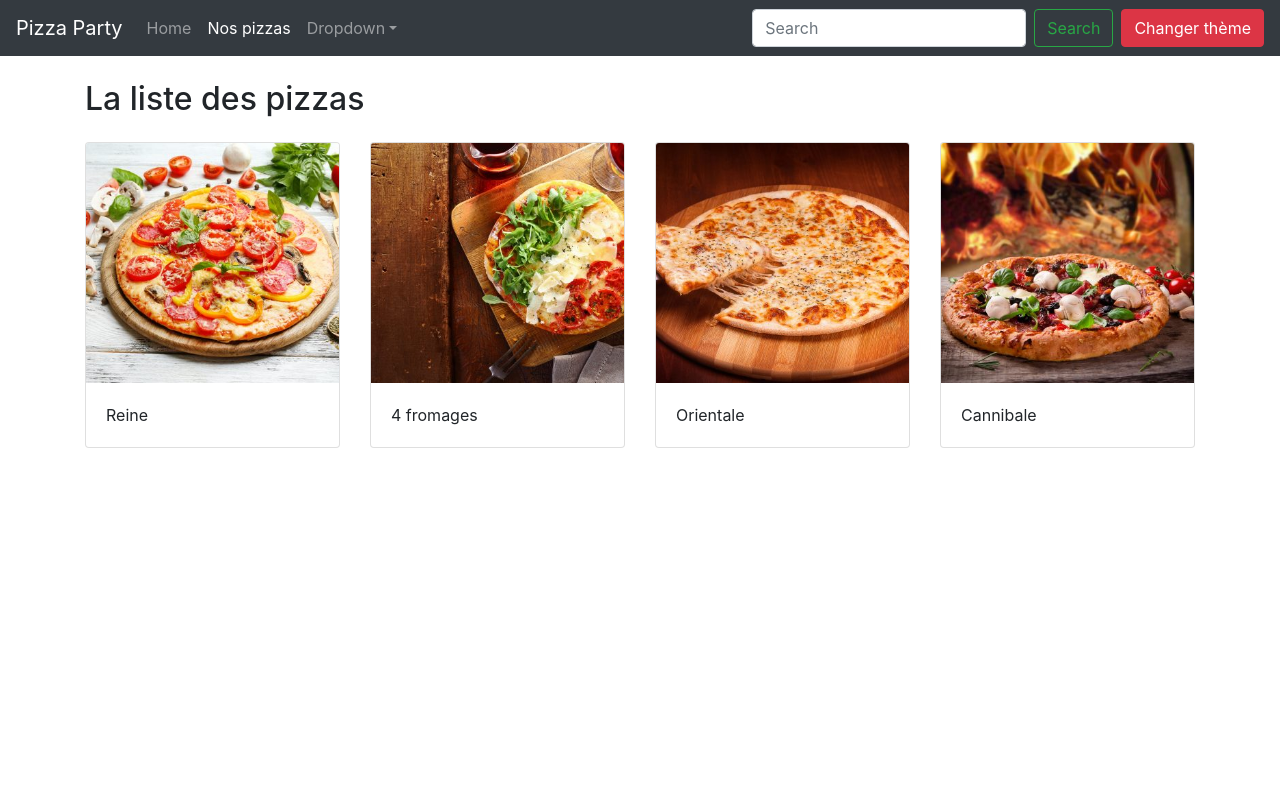
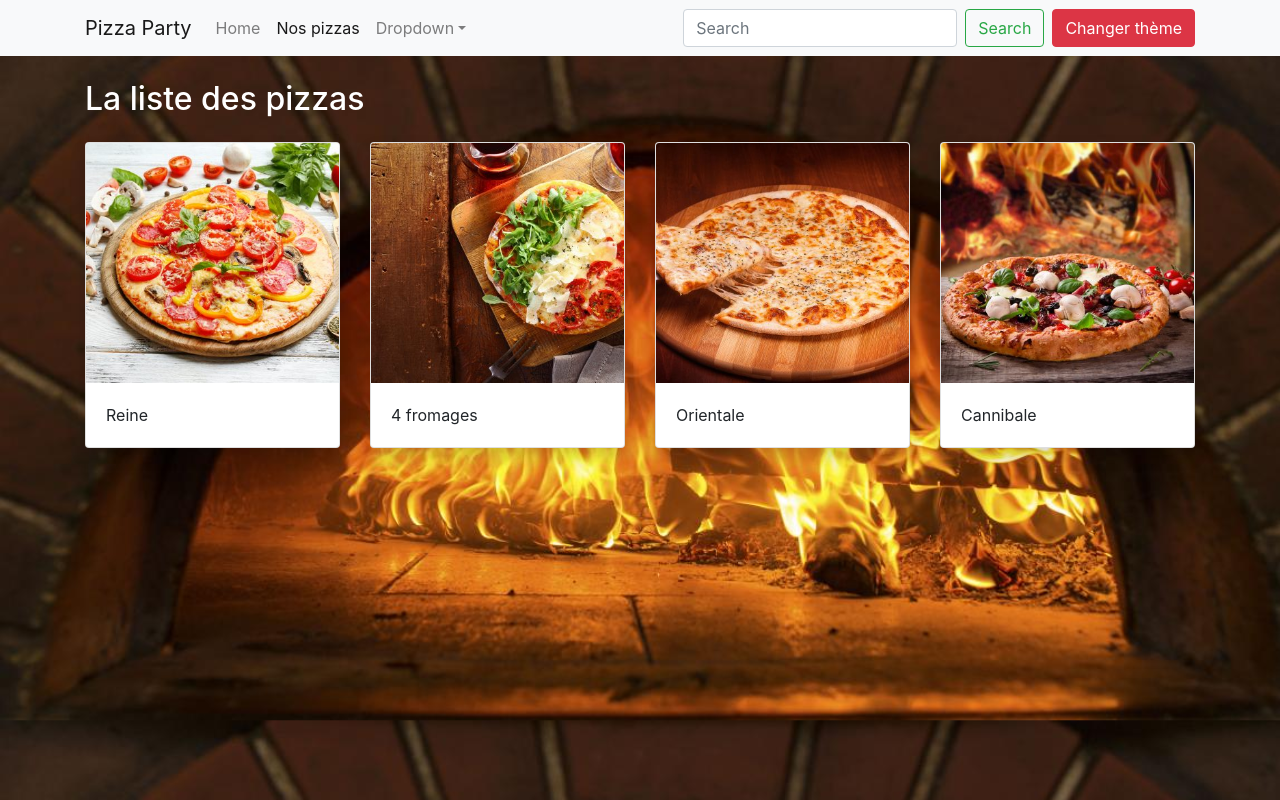
Before and after one commit to cda-cambrai/pizzaparty, an Angular app: page /pizzas in a window 1280 px wide. Built offline with nearby package versions, Linux system fonts and the light colour scheme.

Commit message:
Intégration et services

```diff
--- a/src/app/app.component.html
+++ b/src/app/app.component.html
@@ -1,4 +1,4 @@
-<app-menu [navTitle]="title" color="dark"></app-menu>
+<app-menu [navTitle]="title" color="light"></app-menu>
 <!-- <app-menu [navTitle]="'Site du client 2'"></app-menu>
 <app-menu [navTitle]="'Site du client 3'"></app-menu> -->
 
--- a/src/app/menu/menu.component.html
+++ b/src/app/menu/menu.component.html
@@ -1,4 +1,5 @@
-<nav class="navbar navbar-expand-lg navbar-{{ color }} bg-{{ color }}">
+<nav class="navbar navbar-expand-lg navbar-{{ color }} bg-{{ color }} mb-4">
+    <div class="container">
         <a class="navbar-brand" routerLink="/">{{ navTitle }}</a>
         <button (click)="toggleCollapseNavbar()" class="navbar-toggler" type="button" data-toggle="collapse" data-target="#navbarSupportedContent">
             <span class="navbar-toggler-icon"></span>
@@ -27,4 +28,5 @@
             </form>
             <button class="btn btn-danger ml-2" (click)="changeTheme()">Changer thème</button>
         </div>
+    </div>
 </nav>
--- a/src/app/pizza-list/pizza-list.component.html
+++ b/src/app/pizza-list/pizza-list.component.html
@@ -1,17 +1,17 @@
 <!-- La div apparait seulement si maSuperPizza est sélectionnée -->
-<div *ngIf="maSuperPizza" class="row">
+<div *ngIf="maSuperPizza" class="row text-white">
     <div class="col-lg-3">
         <!-- <img src="assets/img/pizzas/{{ maSuperPizza.image }}" alt="{{ maSuperPizza.name }}"> -->
         <img [src]="'assets/img/pizzas/' + maSuperPizza.image"
-            [alt]="maSuperPizza.name" class="img-fluid">
+            [alt]="maSuperPizza.name" class="img-fluid rounded-lg">
     </div>
-    <div class="col-lg-9">
+    <div class="col-lg-3">
         <h2>{{ maSuperPizza.name }}</h2>
         <p>Prix: {{ maSuperPizza.price }}</p>
 
         <!-- ngModel permet de synchroniser la valeur du champ input avec la propriété name de
             l'objet maSuperPizza -->
-        <input [(ngModel)]="maSuperPizza.name">
+        <input [(ngModel)]="maSuperPizza.name" class="form-control">
 
         <!-- Méthode sans le module FormsModule -->
         <!-- #pizzaName permet de sélectionner le input dans une variable pizzaName (document.getElementById) -->
@@ -21,10 +21,10 @@
     </div>
 </div>
 
-<h2 class="my-4">La liste des pizzas</h2>
+<h2 class="my-4 text-white">La liste des pizzas</h2>
 <div class="row">
-    <div class="col-lg-3" *ngFor="let pizza of mesPizzas" (click)="onSelect(pizza)">
-        <div class="card" [class.selected]="pizza === maSuperPizza">
+    <div class="col-sm-6 col-lg-3" *ngFor="let pizza of mesPizzas" (click)="onSelect(pizza)">
+        <div class="card shadow mb-4" [class.selected]="pizza === maSuperPizza">
             <img class="card-img-top" [src]="'assets/img/pizzas/' + pizza.image" [alt]="pizza.name">
             <div class="card-body">
                 {{ pizza.name }}
--- a/src/app/pizza-list/pizza-list.component.scss
+++ b/src/app/pizza-list/pizza-list.component.scss
@@ -2,3 +2,7 @@
     // On agrandit l'élément x1.1
     transform: scale(1.1);
 }
+
+.card:hover {
+    cursor: pointer;
+}
--- a/src/app/pizza-list/pizza-list.component.ts
+++ b/src/app/pizza-list/pizza-list.component.ts
@@ -1,5 +1,6 @@
 import { Component, OnInit } from '@angular/core';
 import { Pizza } from '../pizza';
+import { PizzaService } from '../services/pizza.service';
 
 @Component({
   selector: 'app-pizza-list',
@@ -11,12 +12,7 @@ export class PizzaListComponent implements OnInit {
   maSuperPizza: Pizza;
 
   // On peut typer un tableau...
-  mesPizzas: Pizza[] = [
-    { id: 1, name: 'Reine', price: 12, image: 'reine.jpg' },
-    { id: 2, name: '4 fromages', price: 13, image: '4-fromages.jpg' },
-    { id: 3, name: 'Orientale', price: 11, image: 'orientale.jpg' },
-    { id: 4, name: 'Cannibale', price: 9, image: 'cannibale.jpg' },
-  ];
+  mesPizzas: Pizza[];
 
   // On peut créer une fonction / une méthode
   onSelect(pizza: Pizza) {
@@ -26,9 +22,21 @@ export class PizzaListComponent implements OnInit {
     this.maSuperPizza = pizza;
   }
 
-  constructor() { }
+  /**
+   * Ce qu'on fait ici s'appelle l'injection de dépendance
+   * On récupère l'instance d'une classe (PizzaService) dont
+   * dépend notre PizzaListComponent
+   */
+  constructor(private pizzaService: PizzaService) { }
 
+  /**
+   * Ce code s'exécute quand le composant est initialisé
+   * (dans le DOM) donc après le constructor
+   */
   ngOnInit(): void {
+    console.log(this.pizzaService.getPizzas());
+    // Je récupère les pizzas du service
+    this.mesPizzas = this.pizzaService.getPizzas();
   }
 
 }
--- /dev/null
+++ b/src/app/services/pizza.service.ts
@@ -0,0 +1,22 @@
+import { Injectable } from '@angular/core';
+import { Pizza } from '../pizza';
+
+@Injectable({
+  providedIn: 'root'
+})
+export class PizzaService {
+
+  constructor() { }
+
+  /**
+   * Permet de récupérer les pizzas sur notre API...
+   */
+  getPizzas(): Pizza[] {
+    return [
+      { id: 1, name: 'Reine', price: 12, image: 'reine.jpg' },
+      { id: 2, name: '4 fromages', price: 13, image: '4-fromages.jpg' },
+      { id: 3, name: 'Orientale', price: 11, image: 'orientale.jpg' },
+      { id: 4, name: 'Cannibale', price: 9, image: 'cannibale.jpg' },
+    ];
+  }
+}
--- a/src/styles.scss
+++ b/src/styles.scss
@@ -1 +1,5 @@
 /* You can add global styles to this file, and also import other style files */
+body {
+    background-image: url(assets/img/background.jpg);
+    background-size: cover;
+}
```
Also changed, not shown: src/assets/img/background.jpg (added), 1 other file (tests, documents, lock files or other folders). Lines whose indentation alone changed are shown as unchanged.
